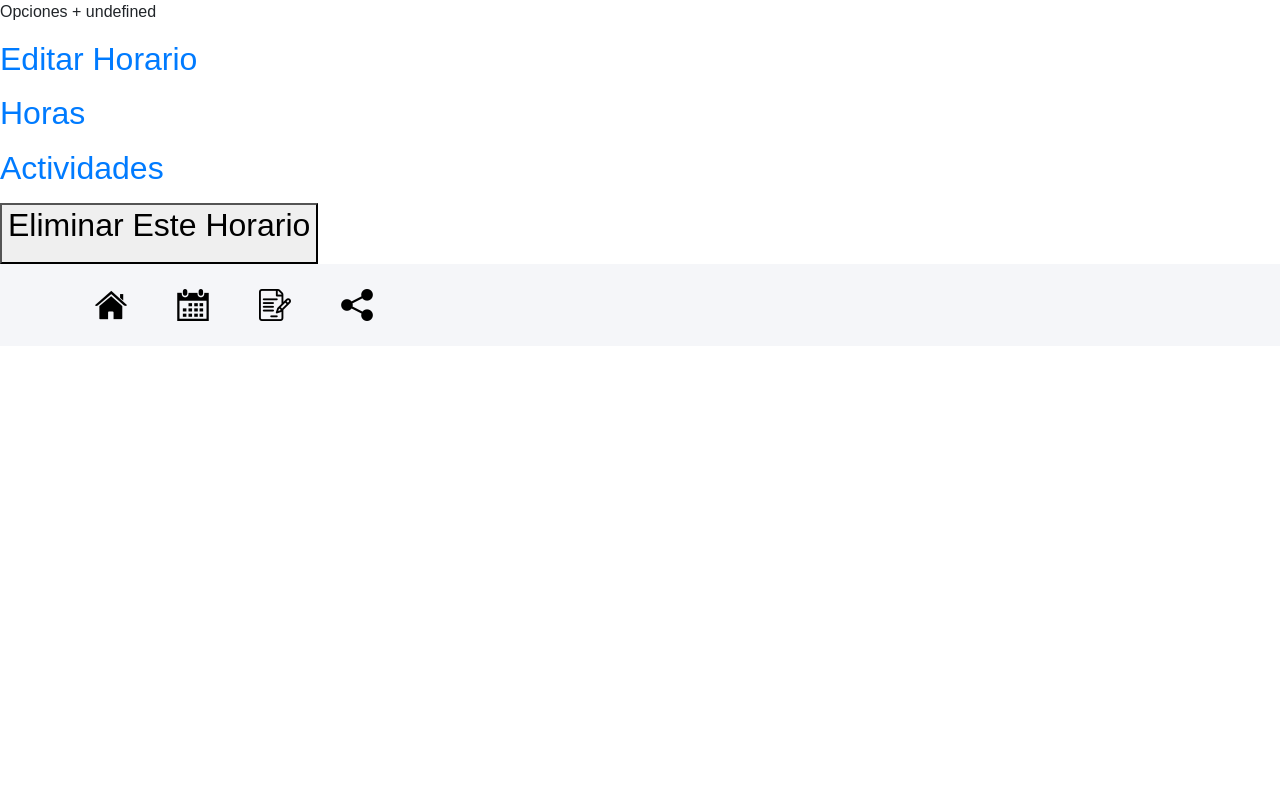
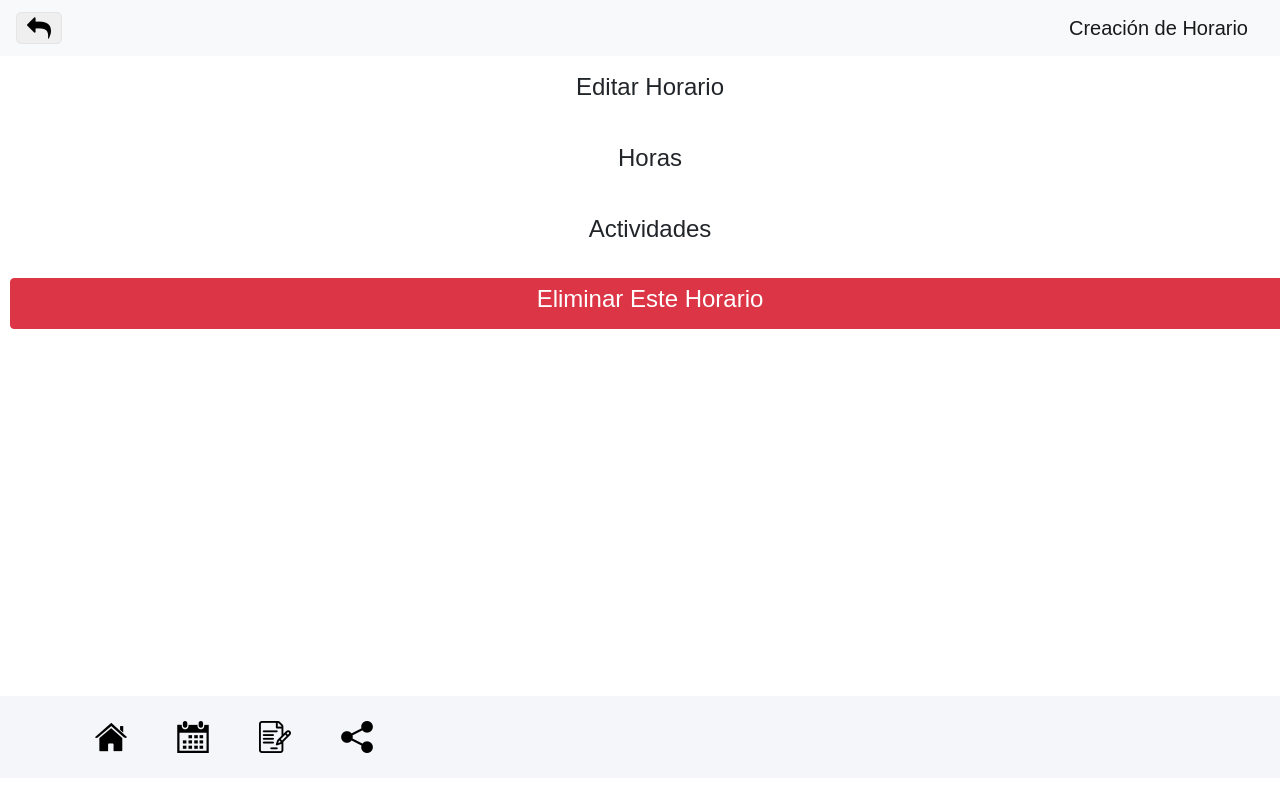
Before and after one commit to dpa7641/schedule.mo, a React (Create React App) app: page /settings in a window 1280 px wide. Shown: the top 792 px of the page. Built offline with nearby package versions, Linux system fonts and the light colour scheme.

Commit message:
arreglos 2

```diff
--- a/src/components/CreateSchedule.css
+++ b/src/components/CreateSchedule.css
@@ -15,3 +15,8 @@
   padding: 10px;
   width: 100%;
 }
+.back {
+  padding: 3px 10px;
+  border: 1px solid rgb(230, 229, 229);
+  border-radius: 5px;
+}
--- a/src/components/CreateSchedule.js
+++ b/src/components/CreateSchedule.js
@@ -4,12 +4,11 @@ import { useDispatch } from "react-redux";
 import { latestCalendar } from "../reducer/actionCreators";
 import get from "lodash/fp/get";
 import "./CreateSchedule.css";
-//import { arrowRoundBack } from "ionicons/icons";
 
 const CreateSchedule = ({ history }) => {
   const [name, setName] = useState("");
   const [description, setDescription] = useState("");
-  //const [alert, setShowAlert] = useState(false);
+  const [visible, setVisible] = useState(false);
   const dispatch = useDispatch();
   const user_id = useSelector(get("session.user_id"));
 
@@ -32,25 +31,23 @@ const CreateSchedule = ({ history }) => {
       dispatch(latestCalendar(data.id));
       history.push(`/horarios`);
     } else {
-      //setShowAlert(true);
+      setVisible(true);
     }
   };
 
   return (
-    <div>
-      <div>
-        <div>
-          {/*<IonButtons slot="start">
-            <button onClick={() => history.goBack()}>
-              <IonIcon icon={arrowRoundBack}></IonIcon>
-              <p>Atras</p>
-            </button>
-  </IonButtons>*/}
-          {/*anadir botones para regreso*/}
-          <p>Creación de Horario</p>
-        </div>
-      </div>
-      <div>
+    <div className="page">
+      <nav class="navbar navbar-light bg-light">
+        <button className="back" onClick={() => history.goBack()}>
+          <img
+            src={require("../icons/back.png")}
+            className="imagen"
+            alt="back"
+          />
+        </button>
+        <a class="navbar-brand">Creación de Horario</a>
+      </nav>
+      <section>
         <div className="contenido">
           <form
             onSubmit={e => {
@@ -60,7 +57,10 @@ const CreateSchedule = ({ history }) => {
           >
             <p>Inserte Nombre del nuevo Calendario:</p>
             <input
-              onChange={e => setName(e.target.value)}
+              onChange={e => {
+                setName(e.target.value);
+                setVisible(false);
+              }}
               type="text"
               placeholder="Nombre Calendario..."
               className="inputName"
@@ -69,27 +69,27 @@ const CreateSchedule = ({ history }) => {
             />
             <p>Descripcion (Opcional):</p>
             <textarea
-              onChange={e => setDescription(e.target.value)}
+              onChange={e => {
+                setDescription(e.target.value);
+                setVisible(false);
+              }}
               placeholder="Descripción..."
               className="inputDescription"
               name="description"
               cols={40}
               rows={10}
             />
-            <button type="submit" className="submit">
+            <button type="submit" className="submit btn btn-success">
               Aceptar
             </button>
-            {/*<IonAlert
-              isOpen={alert}
-              onDidDismiss={() => setShowAlert(false)}
-              header={"Advertencia"}
-              subHeader={"Fallo en el guardado"}
-              message={"caracteres en la descripcion exedidos"}
-              buttons={["OK"]}
-            />*/}
+            {visible && (
+              <div class="alert alert-danger" role="alert">
+                No se pudo crear el Horario
+              </div>
+            )}
           </form>
         </div>
-      </div>
+      </section>
     </div>
   );
 };
--- a/src/components/Footer.css
+++ b/src/components/Footer.css
@@ -6,5 +6,5 @@
 }
 .footer {
   display: flex;
-  bottom: 0;
+  bottom: 0%;
 }
--- a/src/components/opciones/Settings.js
+++ b/src/components/opciones/Settings.js
@@ -1,9 +1,9 @@
 import React from "react";
 import { useSelector } from "react-redux";
 import get from "lodash/fp/get";
-//import { arrowRoundBack } from "ionicons/icons";
 import { Link } from "react-router-dom";
 import Footer from "../Footer";
+import "./Settings.css";
 
 const Settings = ({ history }) => {
   const calendar_id = useSelector(get("session.calendar_id"));
@@ -14,42 +14,30 @@ const Settings = ({ history }) => {
 
   return (
     <div>
-      <div>
-        <div>
-          {/*<IonButtons slot="start">
-            <button onClick={() => history.goBack()}>
-              <IonIcon icon={arrowRoundBack}></IonIcon>
-              <p>Atras</p>
-            </button>
-          </IonButtons>*/}
-          {/*colocar boton de retroceso*/}
-          <p>{`Opciones  + ${calendar_id}`}</p>
-        </div>
-      </div>
-      <div>
-        <div>
-          <Link to="/settings">
-            <p>
-              <h2>Editar Horario</h2>
-            </p>
-          </Link>
-          <Link to="/hour-settings">
-            <p>
-              <h2>Horas</h2>
-            </p>
-          </Link>
-          <Link to="/settings">
-            <p>
-              <h2>Actividades</h2>
-            </p>
-          </Link>
-          <button onClick={() => eliminar()}>
-            <p>
-              <h2>Eliminar Este Horario</h2>
-            </p>
-          </button>
-        </div>
-      </div>
+      <nav class="navbar navbar-light bg-light">
+        <button className="back" onClick={() => history.goBack()}>
+          <img
+            src={require("../../icons/back.png")}
+            className="imagen"
+            alt="back"
+          />
+        </button>
+        <a class="navbar-brand">Creación de Horario</a>
+      </nav>
+      <section>
+        <Link className="btn" to="/settings">
+          <h4>Editar Horario</h4>
+        </Link>
+        <Link className="btn" to="/hour-settings">
+          <h4>Horas</h4>
+        </Link>
+        <Link className="btn" to="/settings">
+          <h4>Actividades</h4>
+        </Link>
+        <button className="btn btn-danger" onClick={() => eliminar()}>
+          <h4>Eliminar Este Horario</h4>
+        </button>
+      </section>
       <Footer />
     </div>
   );
--- a/src/components/opciones/hour/HourSettings.js
+++ b/src/components/opciones/hour/HourSettings.js
@@ -9,26 +9,24 @@ const HourSettings = ({ history }) => {
   const calendar_id = useSelector(get("session.calendar_id"));
 
   return (
-    <div>
-      <div>
-        {/*<IonToolbar>
-          <IonButtons slot="start">
-            <IonButton onClick={() => history.goBack()}>
-              <IonIcon icon={arrowRoundBack}></IonIcon>
-              <p>Atras</p>
-            </IonButton>
-          </IonButtons>
-          <IonTitle>{`OpcionesHora  + ${calendar_id}`}</IonTitle>
-        </IonToolbar>*/}
-        <p>colocar boton de retroceso y titulo</p>
-      </div>
+    <div className="page">
+      <nav class="navbar navbar-light bg-light">
+        <button className="back" onClick={() => history.goBack()}>
+          <img
+            src={require("../../../icons/back.png")}
+            className="imagen"
+            alt="back"
+          />
+        </button>
+        <a class="navbar-brand">Opciones Hora</a>
+      </nav>
       <div>
         <div>
-          <Link to="/new-hour">
-            <h2>Nueva Hora</h2>
+          <Link className="btn" to="/new-hour">
+            <h4>Nueva Hora</h4>
           </Link>
-          <Link to="/delete-hours">
-            <h2>Eliminar Horas</h2>
+          <Link className="btn btn-outline-danger" to="/delete-hours">
+            <h4>Eliminar Horas</h4>
           </Link>
         </div>
       </div>
--- a/src/components/opciones/hour/NewHour.js
+++ b/src/components/opciones/hour/NewHour.js
@@ -9,7 +9,7 @@ const NewHour = ({ history }) => {
   const calendar_id = useSelector(get("session.calendar_id"));
   const [ini, setIni] = useState("00:00:00");
   const [fin, setFin] = useState("00:00:00");
-  const [alert, setShowAlert] = useState(false);
+  const [visible, setVisible] = useState(false);
 
   const handleSubmit = async () => {
     const url = "https://afternoon-refuge-46845.herokuapp.com/api/hours";
@@ -29,23 +29,23 @@ const NewHour = ({ history }) => {
     if (data.schedule_id === calendar_id) {
       history.push(`/hour-settings`);
     } else {
-      setShowAlert(true);
+      setVisible(true);
     }
   };
 
   return (
-    <div>
-      <div>
-        {/*<IonToolbar>
-          <IonButtons slot="start">
-            <button onClick={() => history.goBack()}>
-              <IonIcon icon={arrowRoundBack}></IonIcon>
-              <p>Atras</p>
-            </button>
-          </IonButtons>
-          <IonTitle>OpcionesHora</IonTitle>
-        </IonToolbar>*/}
-      </div>
+    <div className="page">
+      <nav class="navbar navbar-light bg-light">
+        <button className="back" onClick={() => history.goBack()}>
+          <img
+            src={require("../../../icons/back.png")}
+            className="imagen"
+            alt="back"
+          />
+        </button>
+        <a class="navbar-brand">Nueva Hora</a>
+      </nav>
+
       <div>
         <div className="cuerpo">
           <form
@@ -55,30 +55,17 @@ const NewHour = ({ history }) => {
             }}
           >
             <p>Seleccione la Hora Inicial (HH:MM:SS):</p>
-            {/*<IonDatetime
-              displayFormat="HH:mm:ss"
-              value={ini}
-              onIonChange={e => setIni(e.target.value)}
-            />*/}
-            <p>colocar seleccionador de hora</p>
+            <input type="time" min="00:00" max="23:59" />
             <p>Seleccione la Hora Final (HH:MM:SS):</p>
-            {/*<IonDatetime
-              displayFormat="HH:mm:ss"
-              value={fin}
-              onIonChange={e => setFin(e.target.value)}
-            />}*/}
-            <p>colocar seleccionador de hora</p>
+            <input type="time" min="00:00" max="23:59" />
             <button type="submit" className="submit">
               Aceptar
             </button>
-            {/*<IonAlert
-              isOpen={alert}
-              onDidDismiss={() => setShowAlert(false)}
-              header={"Advertencia"}
-              subHeader={"Fallo en el guardado"}
-              message={"no se pudo guardar la hora en este calendario"}
-              buttons={["OK"]}
-            />*/}
+            {visible && (
+              <div class="alert alert-danger" role="alert">
+                No se pudo crear la Hora
+              </div>
+            )}
           </form>
         </div>
       </div>
--- a/src/components/tabs/Horarios.css
+++ b/src/components/tabs/Horarios.css
@@ -18,3 +18,7 @@ header {
 .cierre span {
   color: white;
 }
+section {
+  height: 40em;
+  overflow: scroll;
+}
--- a/src/components/tabs/Horarios.js
+++ b/src/components/tabs/Horarios.js
@@ -73,7 +73,7 @@ const Horario = ({ history }) => {
           </div>
         </div>
       </nav>
-      <div>
+      <section>
         <div className="welcome-card">
           <div>
             <h3>{`Comienzo ${user_id} + ${calendar_id}`}</h3>
@@ -81,7 +81,8 @@ const Horario = ({ history }) => {
           </div>
         </div>
         <p>aqui colocar los horarios</p>
-      </div>
+      </section>
+
       <Footer />
     </div>
   );
```
Also changed, not shown: src/components/opciones/Settings.css (added).
